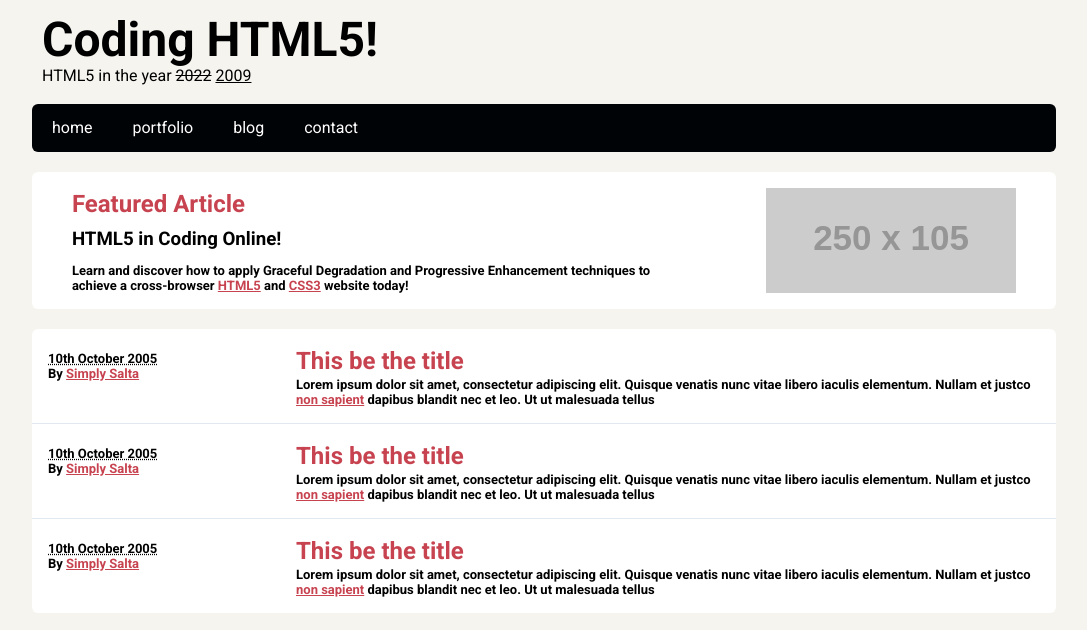
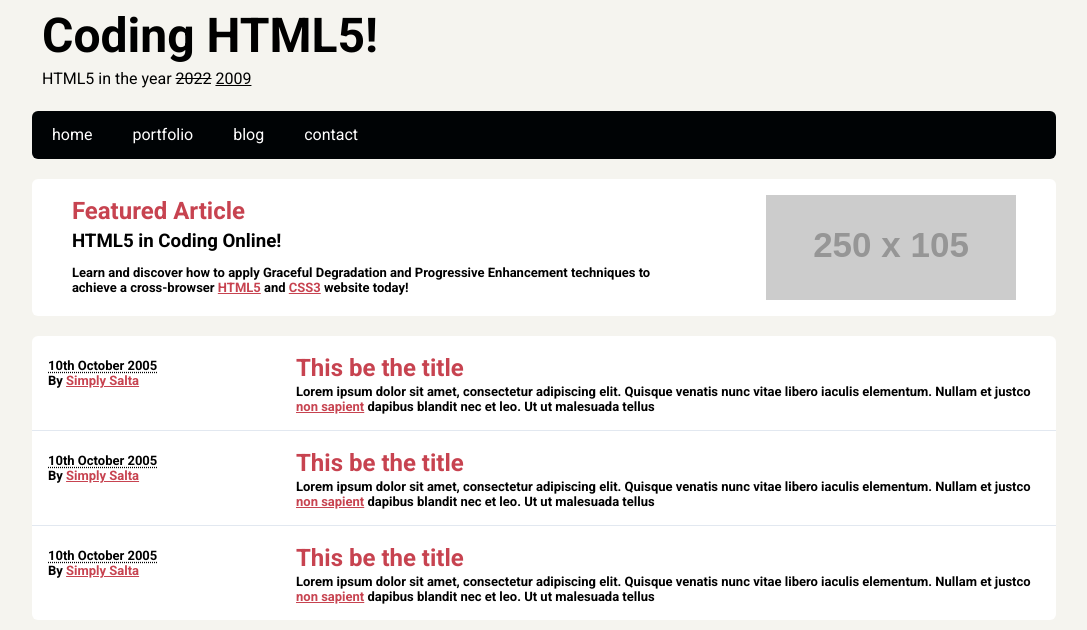
Before and after one commit to nhanphan2112/semantic-tailwind, a website: page index.html in a window 1280 px wide. Shown: the top 630 px of the page, without its empty margins (96-1183 px from the left). Drawn offline with Linux system fonts and the light colour scheme; placeholder pictures from the web are drawn by us.

Commit message:
adjust more padding

```diff
--- a/index.html
+++ b/index.html
@@ -11,8 +11,8 @@
 	</head>
   <body class="flex flex-col items-center root">
 		<!-- <div class=""> -->
-			<header class="w-4/5 pl-[10px] pt-4 pb-4">
-        <h1 class="text-5xl font-semibold">Coding HTML5!</h1>
+			<header class="w-4/5 pl-[10px] pb-[20px]">
+        <h1 class="font-semibold text-[48px] leading-[1.3] pt-[5px]">Coding HTML5!</h1>
 				<p class="">
 					HTML5 in the year <time class="line-through">2022</time>
 					<time class="underline">2009</time>
@@ -31,7 +31,7 @@
 			<main class="w-4/5 font-[550]">
 				<article class="flex flex-wrap justify-around py-4 mb-5 rounded-md bg-textLightColor">
 					<header class="basis-[60%]">
-						<h2 class="text-2xl text-primaryColor pb-[5px]">Featured Article</h2>
+						<h2 class="text-2xl text-primaryColor">Featured Article</h2>
 						<h3 class="text-[1.17em] pb-[10px]">HTML5 in Coding Online!</h3>
 						<p class="text-[small] leading-[15px]">
 							Learn and discover how to apply Graceful Degradation and Progressive Enhancement
```
Also changed, not shown: app.css.
